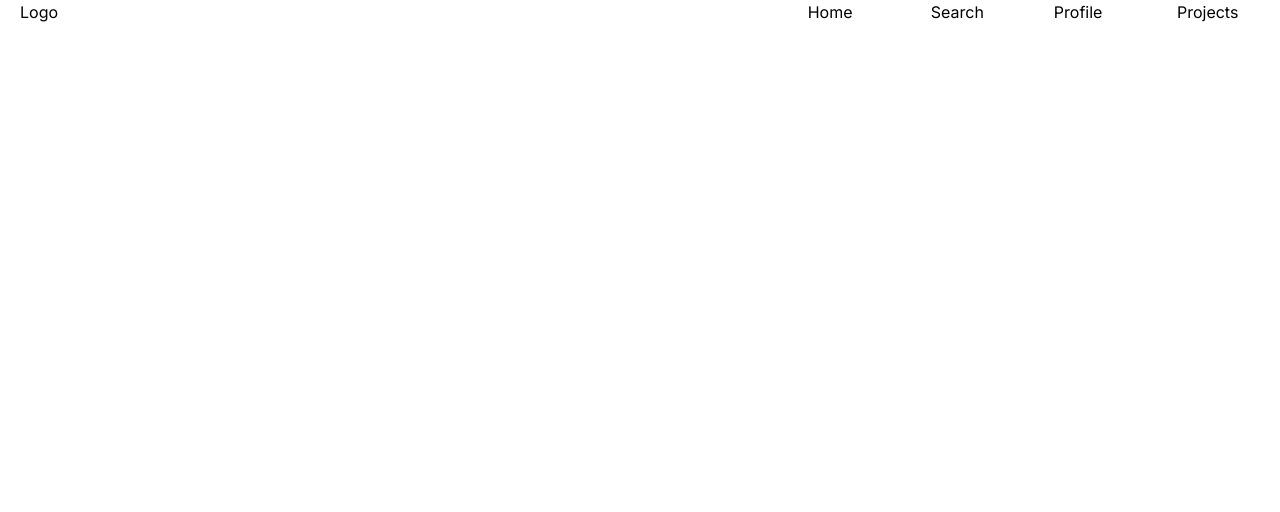
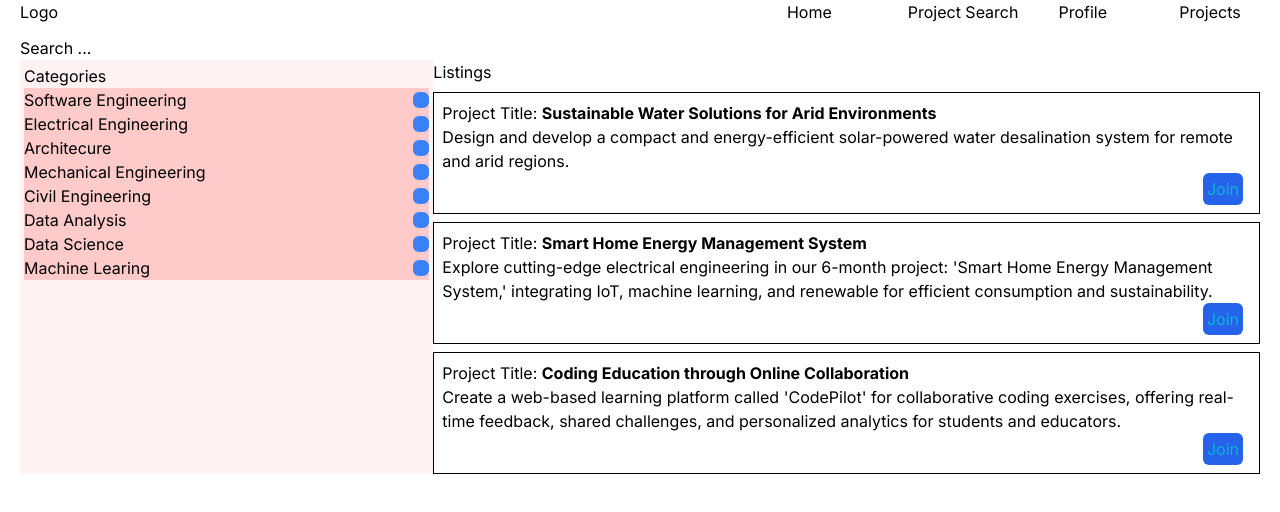
Before and after one commit to Bossm4n/project_planner, a Next.js app in the folder project-planner/: page /search in a window 1280 px wide. Shown: the top 512 px of the page. Built offline with nearby package versions, Linux system fonts and the light colour scheme.

Commit message:
Basic Project Search Page Completed

```diff
--- a/project-planner/src/app/common_components/navbar.tsx
+++ b/project-planner/src/app/common_components/navbar.tsx
@@ -3,19 +3,27 @@ import Link from "next/link";
 
 const Navbar = () => {
   return (
-    <div className="flex flex-rows space-x-10">
+    <div className="flex flex-row space-x-10">
       <div className="basis-3/4">Logo</div>
       <div className="basis-1/12">
-        <Link href="../home">Home</Link>
+        <Link className="whitespace-nowrap" href="../home">
+          Home
+        </Link>
       </div>
       <div className="basis-1/12">
-        <Link href="../search">Search</Link>
+        <Link className="whitespace-nowrap" href="../search">
+          Project Search
+        </Link>
       </div>
       <div className="basis-1/12">
-        <Link href="../profile">Profile</Link>
+        <Link className="whitespace-nowrap" href="../profile">
+          Profile
+        </Link>
       </div>
       <div className="basis-1/12">
-        <Link href="../projects">Projects</Link>
+        <Link className="whitespace-nowrap" href="../projects">
+          Projects
+        </Link>
       </div>
     </div>
   );
--- a/project-planner/src/app/search/page.tsx
+++ b/project-planner/src/app/search/page.tsx
@@ -2,9 +2,71 @@ import React from "react";
 import Navbar from "../common_components/navbar";
 
 const Search = () => {
+  // Categories defined as string elements in an array
+  const categories: string[] = [
+    "Software Engineering",
+    "Electrical Engineering",
+    "Architecure",
+    "Mechanical Engineering",
+    "Civil Engineering",
+    "Data Analysis",
+    "Data Science",
+    "Machine Learing",
+  ];
+
+  const listings: Record<string, string> = {
+    "Sustainable Water Solutions for Arid Environments":
+      "Design and develop a compact and energy-efficient solar-powered water desalination system for remote and arid regions.",
+    "Smart Home Energy Management System":
+      "Explore cutting-edge electrical engineering in our 6-month project: 'Smart Home Energy Management System,' integrating IoT, machine learning, and renewable for efficient consumption and sustainability.",
+    "Coding Education through Online Collaboration":
+      " Create a web-based learning platform called 'CodePilot' for collaborative coding exercises, offering real-time feedback, shared challenges, and personalized analytics for students and educators.",
+  };
+
   return (
     <div>
       <Navbar />
+      <div className="mt-3">
+        <div>Search ...</div>
+        <div className="flex flex-row">
+          {/* Categories section */}
+          <div className="basis-1/3 flex-grow bg-red-50 p-1">
+            <div>Categories</div>
+            <div className="bg-red-200">
+              {
+                // Maps each category to a div element in the flexbox
+                categories.map((category) => (
+                  <div className="flex justify-between">
+                    <div>{category}</div>
+                    <button className="bg-blue-500 rounded-md hover:bg-blue-700 ml-auto h-4 w-4 my-auto "></button>
+                  </div>
+                ))
+              }
+            </div>
+          </div>
+
+          {/* Listings Section */}
+          <div className="basis-2/3 space-y-2">
+            <div>Listings</div>
+
+            {Object.entries(listings).map(([title, description], index) => {
+              return (
+                <div className="border border-black p-2 flex flex-col">
+                  <div>
+                    Project Title: <b>{title}</b>
+                  </div>
+                  <div className="flex flex-col">
+                    <div>{description}</div>
+                    <div className="self-end mr-2 bg-blue-600 p-1 rounded-md text-cyan-500 hover:text-cyan-400 hover:bg-blue-700">
+                      Join
+                    </div>
+                  </div>
+                </div>
+              );
+            })}
+          </div>
+        </div>
+      </div>
     </div>
   );
 };
```
